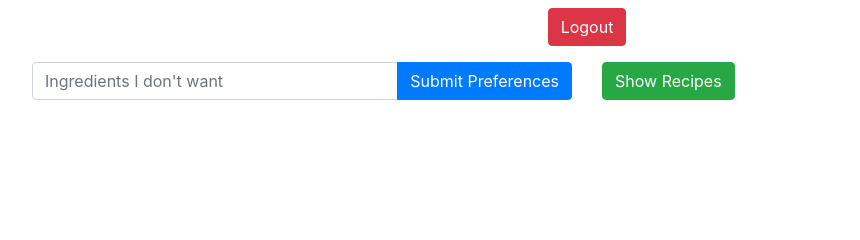
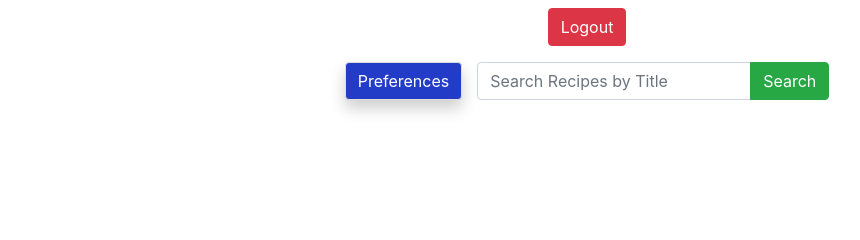
Before and after one commit to software-students-fall2023/5-final-project-team5team5team5team5team5team5team5team, a Flask app: template web_app/templates/main.html in a window 1280 px wide. Shown: the part 158-398 px from the top of the page, without its empty margins (53-913 px from the left). Run offline with Flask 3, Linux system fonts and the light colour scheme; the template is opened without the code that fills it, so the values that code supplies are empty; some libraries are stand-ins or nearby versions.

Commit message:
Added Search bar to website
Added a search bar to the website. Also, upon loading, the website will default to the user's saved recipes instead.

```diff
--- a/web_app/app.py
+++ b/web_app/app.py
@@ -233,11 +233,22 @@ def main():
     :return: the rendered template "main.html" with the variables "username" set to the
     current user's username and "recipes" set to the value of the "recipes" key from the session
     dictionary. If the "recipes" key is not present in the session dictionary, it will
-    be set to an empty list.
+    be set to the user's saved recipes.
     """
-    # retrieves the value of the "recipes" key from the session dictionary.
-    # If the key is not present in session, it sets the value to an empty list.
+    # Retrieve the value of the "recipes" key from the session dictionary.
+    # If the key is not present in the session, set the value to the user's saved recipes.
+    user_recipes_ids = users.find_one({"_id": current_user._id}).get("saved_recipes", [])
     recipes = session.get("recipes", [])
+
+    if not session.get("recipes"):
+        # If no recipes are found in the session, fetch details from the API based on recipe IDs.
+        recipes = fetch_spoon_api(
+            "https://api.spoonacular.com/recipes/informationBulk",
+            {"ids": ",".join(map(str, user_recipes_ids))},
+        )
+
+    session["recipes"] = recipes
+
     session.pop("recipes", None)
 
     return render_template("main.html", username=current_user.username, recipes=recipes)
@@ -287,9 +298,9 @@ def set_preferences():
     return redirect(url_for("main"))
 
 
-@app.route("/show_recipes", methods=["POST"])
+@app.route("/search_recipes", methods=["POST"])
 @login_required
-def show_recipes():
+def search_recipes():
     """
     The function fetches recipes from the Spoonacular API, excluding any ingredients
     that the current user has disliked, and stores the recipes in the session.
@@ -298,14 +309,15 @@ def show_recipes():
     # Fetch current user's disliked ingredients from db
     user_preferences = users.find_one({"_id": current_user._id})
     disliked_ingredients = user_preferences.get("disliked_ingredients", "")
+    searchQuery = request.form.get("search_query", "")
 
     recipes = fetch_spoon_api(
         "https://api.spoonacular.com/recipes/complexSearch",
-        {"excludeIngredients": disliked_ingredients, "number": "5"},
+        {"excludeIngredients": disliked_ingredients, "number": "6", "titleMatch": searchQuery},
     ).get("results", [])
 
     for recipe in recipes:
-        recipe["url"] = fetch_spoon_api(
+        recipe["sourceUrl"] = fetch_spoon_api(
             f"https://api.spoonacular.com/recipes/{recipe['id']}/information"
         ).get("sourceUrl", "")
 
--- a/web_app/templates/main.html
+++ b/web_app/templates/main.html
@@ -9,6 +9,61 @@
       href="https://stackpath.bootstrapcdn.com/bootstrap/4.5.2/css/bootstrap.min.css"
       rel="stylesheet"
     />
+
+    <style>
+      .dropdown{
+        margin-right:15px;
+      }
+
+      .dropdown-heading {
+        background-color: rgb(35, 60, 199);
+        cursor: pointer;
+        border: 1px solid #ddd;
+        box-shadow: 0px 8px 16px 0px rgba(0, 0, 0, 0.2);
+        text-align: center;
+        padding: 0.375rem 0.75rem;
+        color: white;
+        display: inline-block;
+        width: 100%;
+        border-radius: 0.25rem;
+        margin-bottom: 10px; /* Add space between Preferences and the search bar */
+      }
+
+      .dropdown-content {
+        display: none;
+        background-color: #f9f9f9;
+        min-width: 160px;
+        box-shadow: 0px 8px 16px 0px rgba(0, 0, 0, 0.2);
+        z-index: 1;
+        position: absolute;
+        top: 100%;
+        left: 0;
+      }
+
+      .dropdown:hover .dropdown-content {
+        display: block;
+      }
+
+      .row {
+        display: flex;
+        justify-content: center;
+      }
+
+      .input-group {
+        width: 100%;
+        height: 100%;
+        margin-bottom: 10px;
+      }
+
+      .action-button {
+        width: 100%;
+        height: 38px;
+      }
+
+      .card-body {
+        cursor: pointer;
+      }
+    </style>
   </head>
   <body>
     <div class="container mt-5">
@@ -17,45 +72,64 @@
         <h2>Welcome, {{ username }}!</h2>
         <a href="{{ url_for('logout') }}" class="btn btn-danger">Logout</a>
       </div>
+    </div>
 
+    <div class="container mt-3">
       <div class="row">
-        <div class="col-md-6">
+        <div class="dropdown">
+          <span id="preferences-heading" class="dropdown-heading mb-3 text-md-left text-center">
+            Preferences
+          </span>
+          <div class="dropdown-content">
             <form
               action="{{ url_for('set_preferences') }}"
               method="post"
               class="mb-3"
             >
-            <div class="input-group">
+              <div class="input-group mb-3">
                 <input
                   type="text"
                   name="disliked_ingredients"
                   class="form-control"
-                placeholder="Ingredients I don't want"
+                  placeholder="Avoided ingredients"
                 />
                 <div class="input-group-append">
-                <button type="submit" class="btn btn-primary">
+                  <button type="submit" class="btn btn-primary action-button">
                     Submit Preferences
                   </button>
                 </div>
               </div>
             </form>
           </div>
-        <div class="col-md-6">
+        </div>
         <form
-            action="{{ url_for('show_recipes') }}"
+          action="{{ url_for('search_recipes') }}"
           method="post"
-            class="mb-3"
+          class="mb-3 text-md-left text-center"
         >
-            <button type="submit" class="btn btn-success">Show Recipes</button>
+          <div class="input-group mb-3">
+            <input
+              type="text"
+              name="search_query"
+              class="form-control"
+              placeholder="Search Recipes by Title"
+            />
+            <div class="input-group-append">
+              <button type="submit" class="btn btn-success action-button">
+                Search
+              </button>
+            </div>
+          </div>
         </form>
       </div>
     </div>
 
+    <div class="container mt-3">
       <div class="row">
         {% for recipe in recipes %}
         <div class="col-lg-4 d-flex align-items-stretch">
           <div class="card mb-4"
-            onclick="openRecipeUrl('{{ recipe.url }}')"
+            onclick="openRecipeUrl('{{ recipe.sourceUrl }}')"
           >
             <img
               src="{{ recipe.image }}"
```
Also changed, not shown: web_app/templates/search_results.html (deleted, +0 -33 lines). Lines whose indentation alone changed are shown as unchanged.
